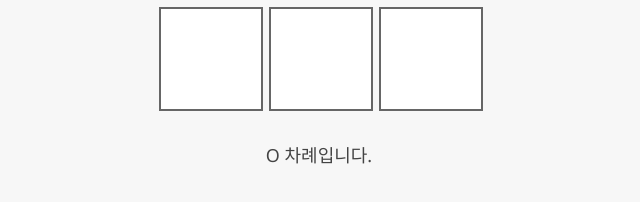
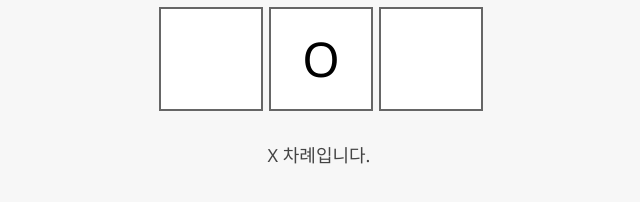
Before and after one commit to kjhdn82/nodata_tictactoe, a plain HTML site: page index.html in a window 1280 px wide. Both pictures are taken after a click on the element 532 px from the left and 165 px from the top of the page. Shown: the part 334-536 px from the top of the page, 321-961 px from the left. Drawn offline with Linux system fonts and the light colour scheme.

Commit message:
Update index.html
혼자 하기

```diff
--- a/index.html
+++ b/index.html
@@ -66,6 +66,7 @@ h1 {
 let board = ["", "", "", "", "", "", "", "", ""];
 let currentPlayer = "X";
 let isGameOver = false;
+
 const winningCombos = [
   [0,1,2], [3,4,5], [6,7,8],
   [0,3,6], [1,4,7], [2,5,8],
@@ -75,8 +76,7 @@ const winningCombos = [
 document.querySelectorAll('.cell').forEach(cell => {
   cell.addEventListener('click', () => {
     const index = cell.getAttribute('data-index');
-
-    if (board[index] !== "" || isGameOver) return;
+    if (board[index] !== "" || isGameOver || currentPlayer !== "X") return;
 
     board[index] = currentPlayer;
     cell.textContent = currentPlayer;
@@ -87,49 +87,51 @@ document.querySelectorAll('.cell').forEach(cell => {
       return;
     }
 
-    if (board.every(cell => cell !== "")) {
+    if (board.every(val => val !== "")) {
       document.getElementById('message').textContent = "무승부입니다.";
       isGameOver = true;
       return;
     }
 
-    currentPlayer = currentPlayer === "X" ? "O" : "X";
-    document.getElementById('message').textContent = `${currentPlayer} 차례입니다.`;
+    currentPlayer = "O"; // 컴퓨터 차례
+    document.getElementById('message').textContent = "O 차례입니다.";
+
+    setTimeout(() => {
+      computerMove();
+    }, 500);
   });
 });
 
-function checkWinner() {
-  return winningCombos.some(combo => {
-    const [a, b, c] = combo;
-    return board[a] && board[a] === board[b] && board[b] === board[c];
-  });
-}
-
 function computerMove() {
   if (isGameOver) return;
-  let emptyIndexes = board.map((val, idx) => val === "" ? idx : null).filter(idx => idx !== null);
-  if (emptyIndexes.length === 0) return;
+  let empty = board.map((v, i) => v === "" ? i : null).filter(i => i !== null);
+  if (empty.length === 0) return;
 
-  let move = emptyIndexes[Math.floor(Math.random() * emptyIndexes.length)];
+  let move = empty[Math.floor(Math.random() * empty.length)];
   board[move] = currentPlayer;
   document.querySelector(`.cell[data-index="${move}"]`).textContent = currentPlayer;
 
   if (checkWinner()) {
-    document.getElementById('message').textContent = `🎉 ${currentPlayer} 승리!`;
+    document.getElementById('message').textContent = `😎 ${currentPlayer} 승리!`;
     isGameOver = true;
     return;
   }
 
-  if (board.every(cell => cell !== "")) {
+  if (board.every(val => val !== "")) {
     document.getElementById('message').textContent = "무승부입니다.";
     isGameOver = true;
     return;
   }
 
-  currentPlayer = "X"; // 다시 사용자 차례
-  document.getElementById('message').textContent = `${currentPlayer} 차례입니다.`;
+  currentPlayer = "X";
+  document.getElementById('message').textContent = "X 차례입니다.";
 }
 
+function checkWinner() {
+  return winningCombos.some(([a,b,c]) => {
+    return board[a] && board[a] === board[b] && board[b] === board[c];
+  });
+}
   </script>
 </body>
 </html>
```
